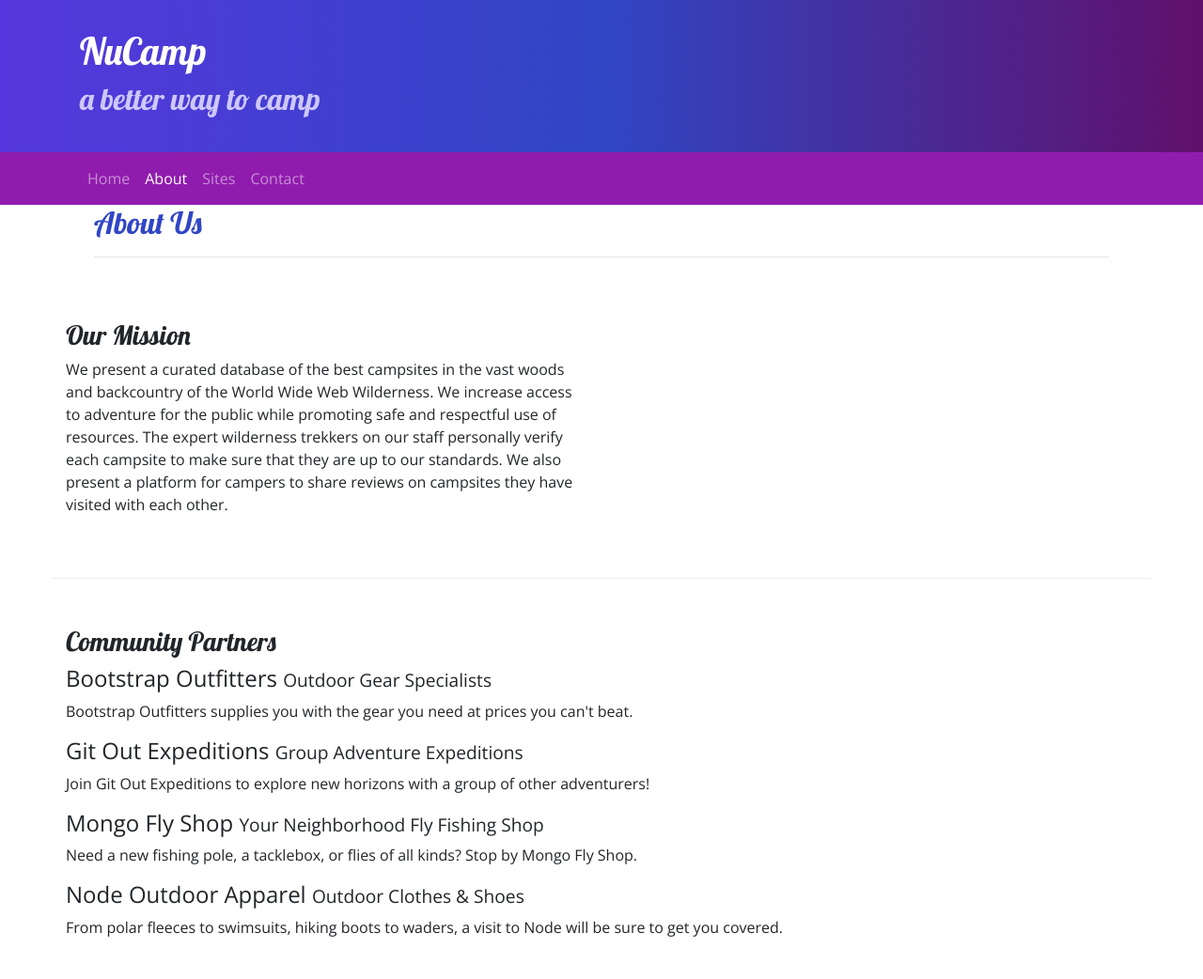
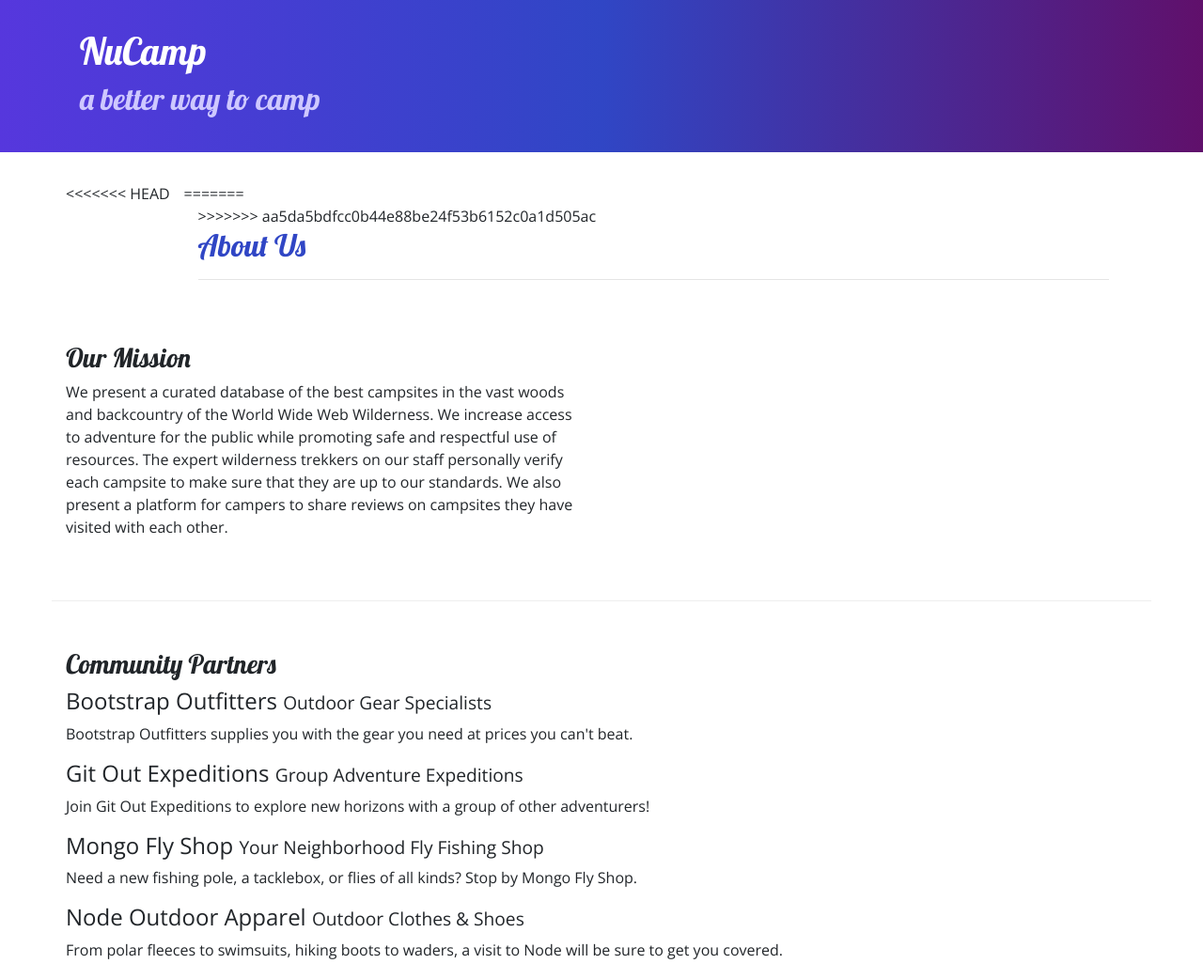
Before and after one commit to Prem2vee/nucampsite, a website: page aboutus.html in a window 1280 px wide. Shown: the top 1042 px of the page at 94% size. Drawn offline with nearby package versions, Linux system fonts and the light colour scheme.

Commit message:
Revert "Fourth commit"
This reverts commit 60e3b35391e220506755c9348eef2e8c4a4a56c3.

```diff
--- a/aboutus.html
+++ b/aboutus.html
@@ -29,31 +29,13 @@
         </div>
     </header>
 
-    <nav class="navbar navbar-expand-sm navbar-dark sticky-top">
-        <div class="container">
-            <button class="navbar-toggler ml-auto" type="button"
-            data-toggle="collapse" data-target="#nucampNavbar">
-                <span class="navbar-toggler-icon"></span>
-            </button>
-            <div class= "collapse navbar-collapse" id="nucampNavbar">
-                <ul class="navbar-nav">
-                    <li class="nav-item"><a class="nav-link"
-                        href="index.html">Home</a></li>
-                    <li class="nav-item active"><a class="nav-link"
-                        href="#">About</a></li>
-                    <li class="nav-item"><a class="nav-link"
-                        href="#">Sites</a></li>
-                    <li class="nav-item"><a class="nav-link"
-                        href="#">Contact</a></li>
-                </ul>
-            </div>
-        </div>
-    </nav>
-
     <div class="container">
         <div class="row">
+<<<<<<< HEAD
             <div class="col">
+=======
             <div class="col col-12">
+>>>>>>> aa5da5bdfcc0b44e88be24f53b6152c0a1d505ac
                <h2>About Us</h2>
                <hr />
             </div>
--- a/css/styles.css
+++ b/css/styles.css
@@ -18,7 +18,6 @@ footer {
 }
 
 .jumbotron {
-    margin:0;
     padding: 30px;
     background-image: linear-gradient(to right, #5637DD, #3046C5, #60106B);
     color: white;
@@ -29,7 +28,3 @@ footer {
     border-bottom: 1px ridge;
     min-height: 200px;
 }
-
-.navbar{
-    background-color: #901CAD;
-}
```
Also changed, not shown: index.html (+0 -21 lines), 1 other file.
